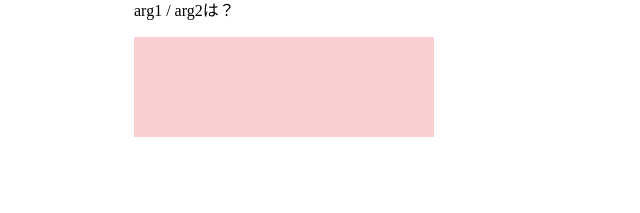
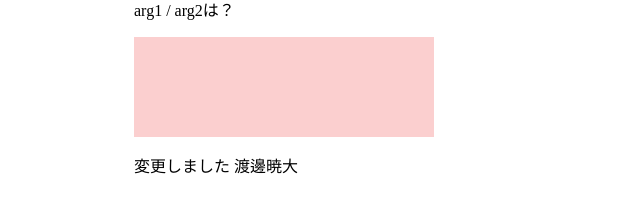
Before and after one commit to WatanabeAkihiro/git_tutorial, a plain HTML site: page index.html in a window 1280 px wide. Shown: the part 157-370 px from the top of the page, without its empty margins (306-946 px from the left). Drawn offline with nearby package versions, Linux system fonts and the light colour scheme.

Commit message:
HTML変更しました

```diff
--- a/index.html
+++ b/index.html
@@ -20,6 +20,7 @@
 
             </p>
         </div>
+        <p>変更しました 渡邊暁大</p>
     </div>
     <link rel="stylesheet" href="css/style.css">
     <script src="https://code.jquery.com/jquery-3.3.1.js"></script>
```
